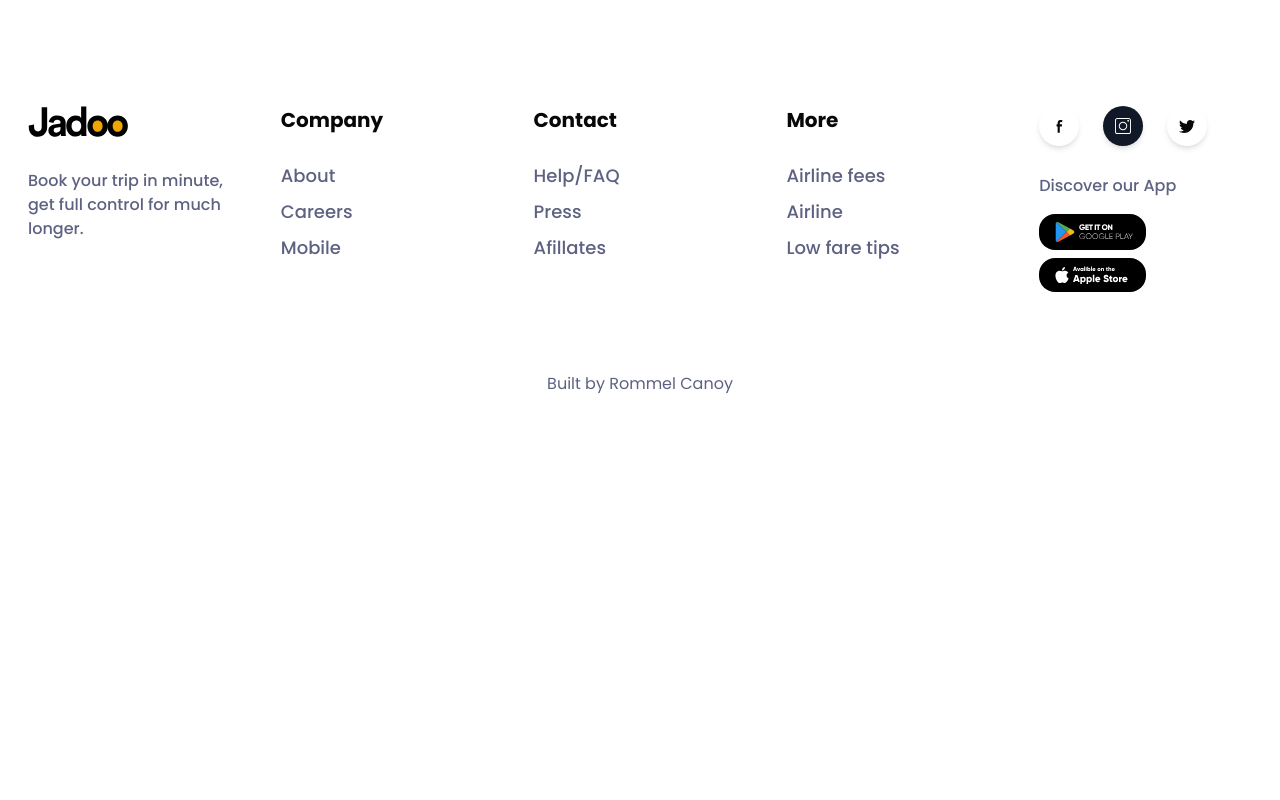
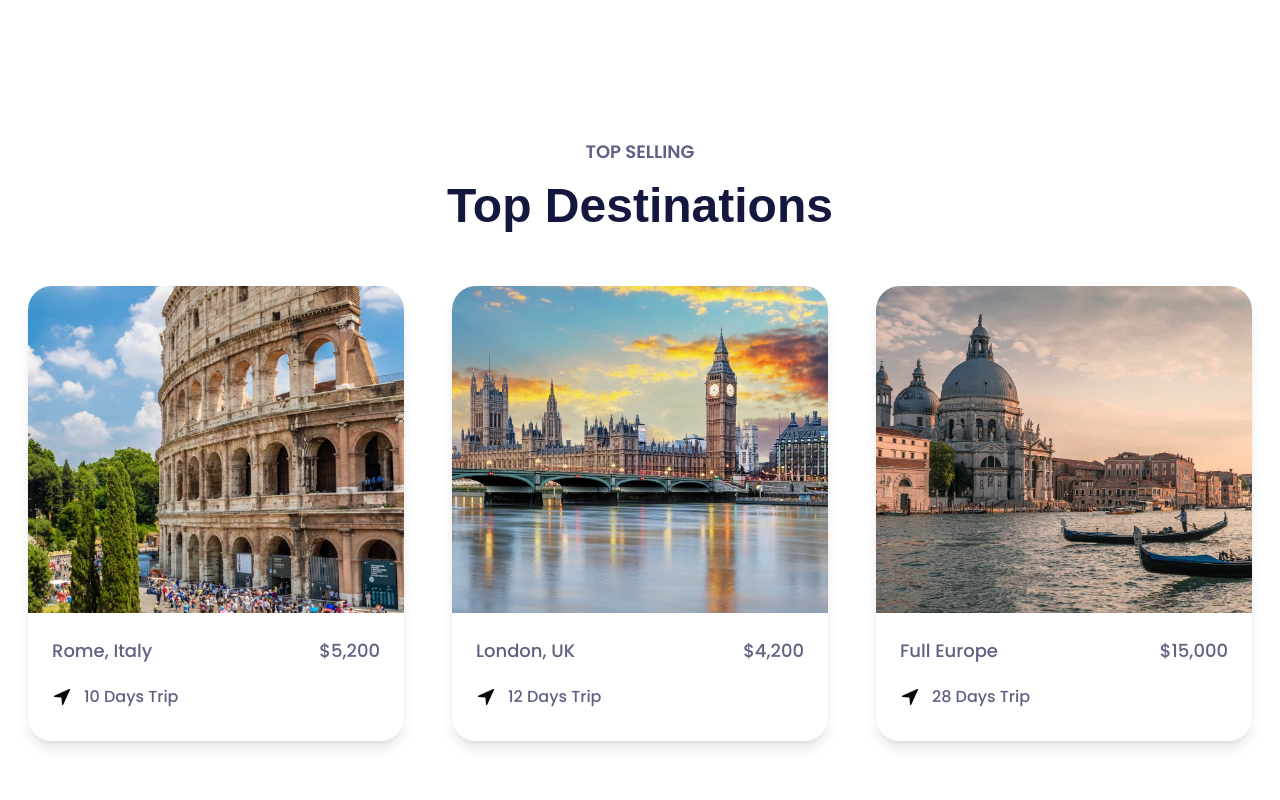
Before and after one commit to rommelcanoy/jadoo, a Next.js app: page / in a window 1280 px wide. Shown: the part 1400-2200 px from the top of the page. Before the commit the page ends 1876 px from the top, so only its background shows below. Built offline with nearby package versions, Linux system fonts and the light colour scheme; a web font is replaced by a local one.

Commit message:
style: initial destinations section responsiveness

```diff
--- a/app/page.tsx
+++ b/app/page.tsx
@@ -10,8 +10,8 @@ export default function Home() {
     <div>
       <Header />
       <Categories />
-      {/* <Destinations />
-      <StepsGuide />
+      <Destinations />
+      {/* <StepsGuide />
       <Testimonials />
       <SubscriptionForm /> */}
     </div>
--- a/components/destinations/Destinations.tsx
+++ b/components/destinations/Destinations.tsx
@@ -11,7 +11,7 @@ const Destinations = () => {
     <div className="text-center mt-28 pb-20 debig">
       <h3 className={`uppercase text-[#5E6282] text-lg font-semibold ${poppins.className}`}>Top Selling</h3>
       <h2 className={`text-5xl font-bold text-[#14183E] mt-4 mb-14 ${volkhov.className}`}>Top Destinations</h2>
-      <div className='grid grid-cols-3 gap-12'>
+      <div className='grid grid-cols-1 md:grid-cols-3 gap-12'>
         {
           destinations.map((destination, index) => (
             <Destination key={index} destination={destination} />
```
